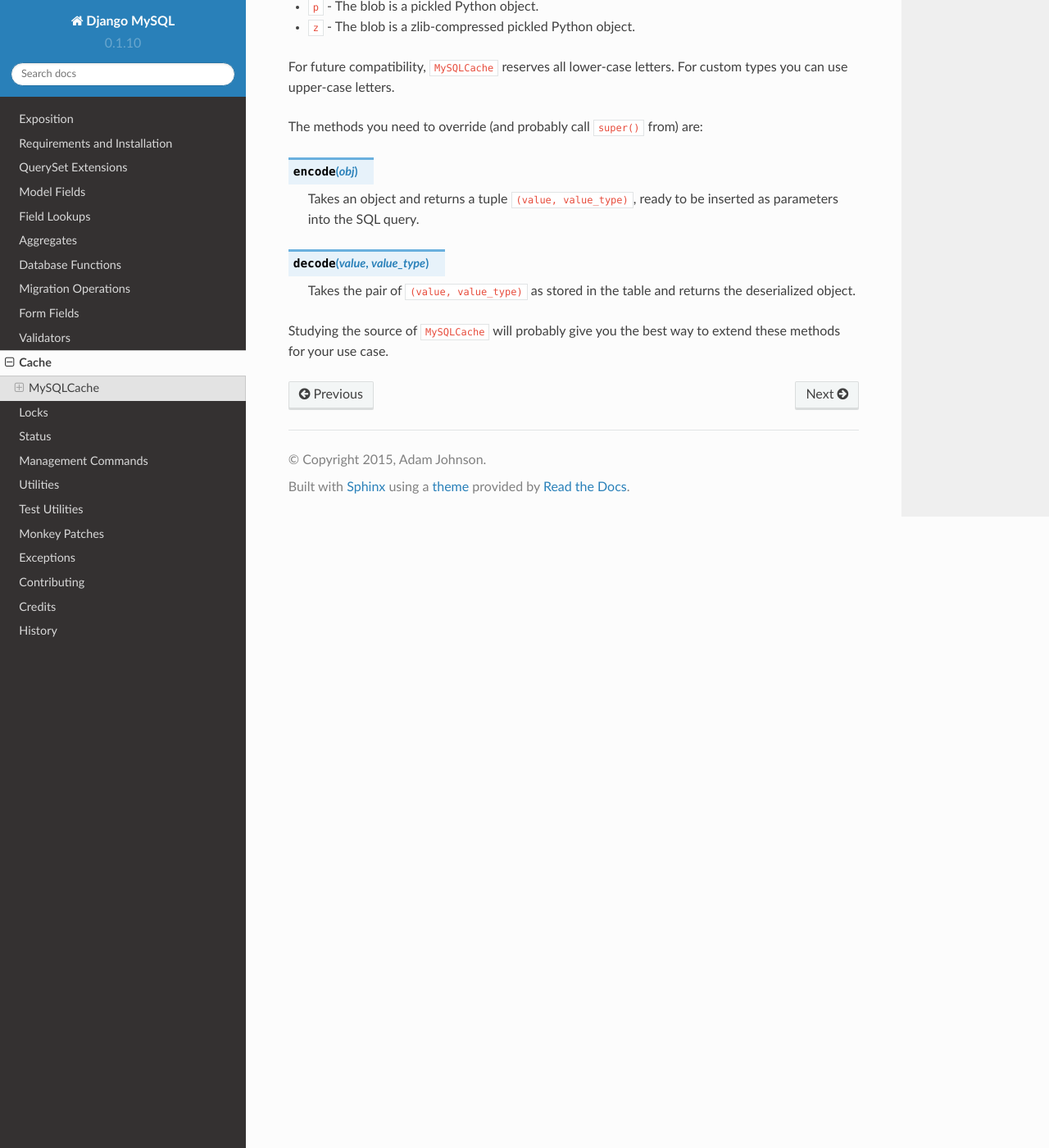
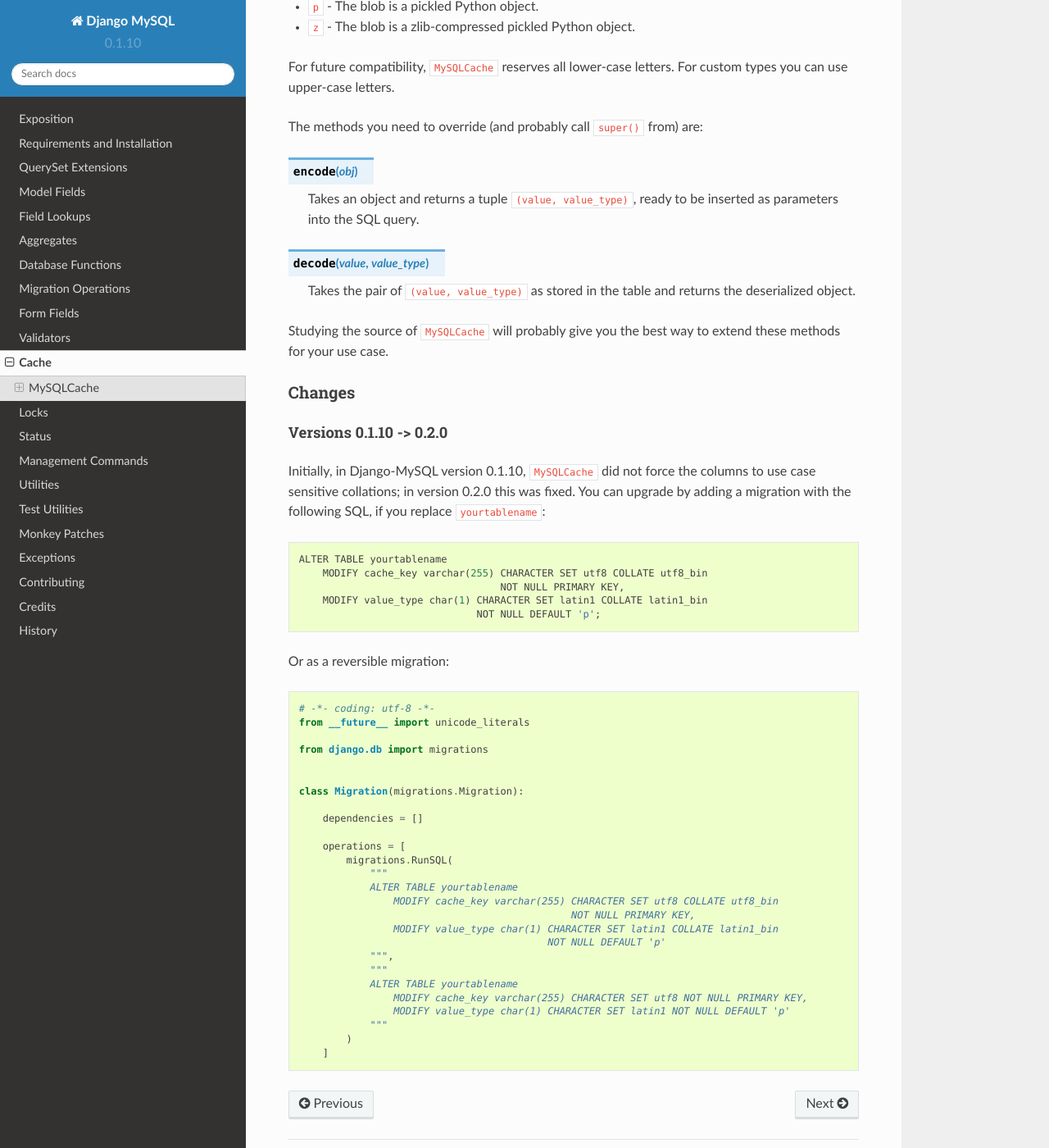
Before and after one commit to adamchainz/django-mysql, a Sphinx documentation site: the page built from docs/cache.rst, in a window 1280 px wide and 1400 px high, scrolled down 4341 px. Shown: the whole window at 82% size. Built offline with Sphinx 7.4.7 and the Read the Docs theme 2.0.0, drawn with Linux system fonts in a browser that asks for light colours.

```diff
--- a/README.rst
+++ b/README.rst
@@ -55,7 +55,7 @@ Requirements
 Tested with all combinations of:
 
 * Python: 2.7, 3.4
-* Django: 1.7, 1.8
+* Django: 1.7, 1.8, master
 * MySQL: 5.5, 5.6 / MariaDB: 5.5, 10.0, 10.1
 * mysqlclient: 1.3.6 (Python 3 compatible version of ``MySQL-python``)
 
--- a/docs/cache.rst
+++ b/docs/cache.rst
@@ -252,3 +252,50 @@ The methods you need to override (and probably call ``super()`` from) are:
 
 Studying the source of ``MySQLCache`` will probably give you the best way to
 extend these methods for your use case.
+
+
+Changes
+-------
+
+Versions 0.1.10 -> 0.2.0
+~~~~~~~~~~~~~~~~~~~~~~~~
+
+Initially, in Django-MySQL version 0.1.10, ``MySQLCache`` did not force the
+columns to use case sensitive collations; in version 0.2.0 this was fixed. You
+can upgrade by adding a migration with the following SQL, if you replace
+``yourtablename``::
+
+    ALTER TABLE yourtablename
+        MODIFY cache_key varchar(255) CHARACTER SET utf8 COLLATE utf8_bin
+                                      NOT NULL PRIMARY KEY,
+        MODIFY value_type char(1) CHARACTER SET latin1 COLLATE latin1_bin
+                                  NOT NULL DEFAULT 'p';
+
+Or as a reversible migration::
+
+    # -*- coding: utf-8 -*-
+    from __future__ import unicode_literals
+
+    from django.db import migrations
+
+
+    class Migration(migrations.Migration):
+
+        dependencies = []
+
+        operations = [
+            migrations.RunSQL(
+                """
+                ALTER TABLE yourtablename
+                    MODIFY cache_key varchar(255) CHARACTER SET utf8 COLLATE utf8_bin
+                                                  NOT NULL PRIMARY KEY,
+                    MODIFY value_type char(1) CHARACTER SET latin1 COLLATE latin1_bin
+                                              NOT NULL DEFAULT 'p'
+                """,
+                """
+                ALTER TABLE yourtablename
+                    MODIFY cache_key varchar(255) CHARACTER SET utf8 NOT NULL PRIMARY KEY,
+                    MODIFY value_type char(1) CHARACTER SET latin1 NOT NULL DEFAULT 'p'
+                """
+            )
+        ]
--- a/docs/installation.rst
+++ b/docs/installation.rst
@@ -8,7 +8,7 @@ Requirements
 Tested with all combinations of:
 
 * Python: 2.7, 3.4
-* Django: 1.7, 1.8
+* Django: 1.7, 1.8, master
 * MySQL: 5.5, 5.6 / MariaDB: 5.5, 10.0, 10.1
 * mysqlclient: 1.3.6 (Python 3 compatible version of ``MySQL-python``)
 
```
Also changed, not shown: HISTORY.rst (+20 -0 lines).
